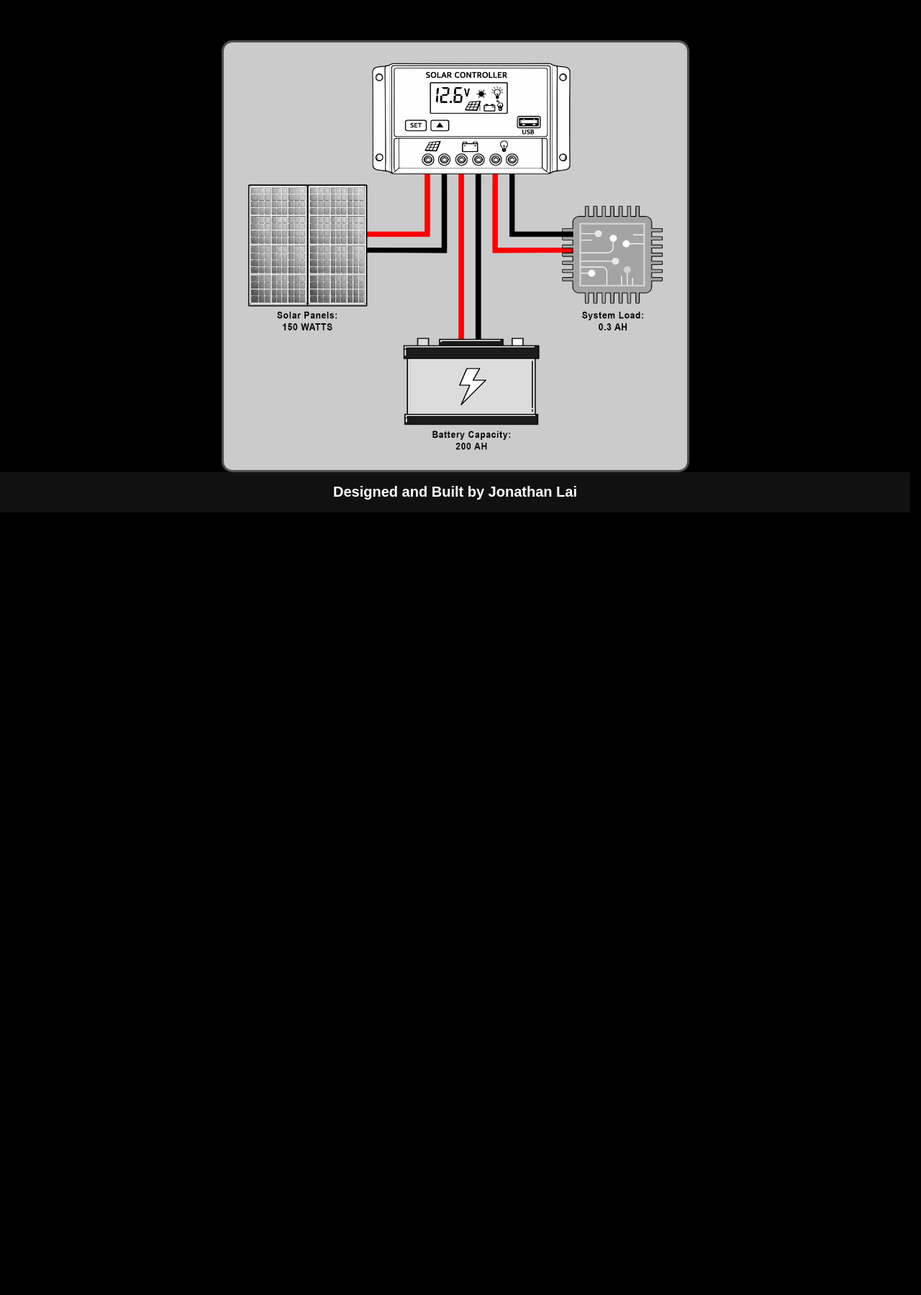
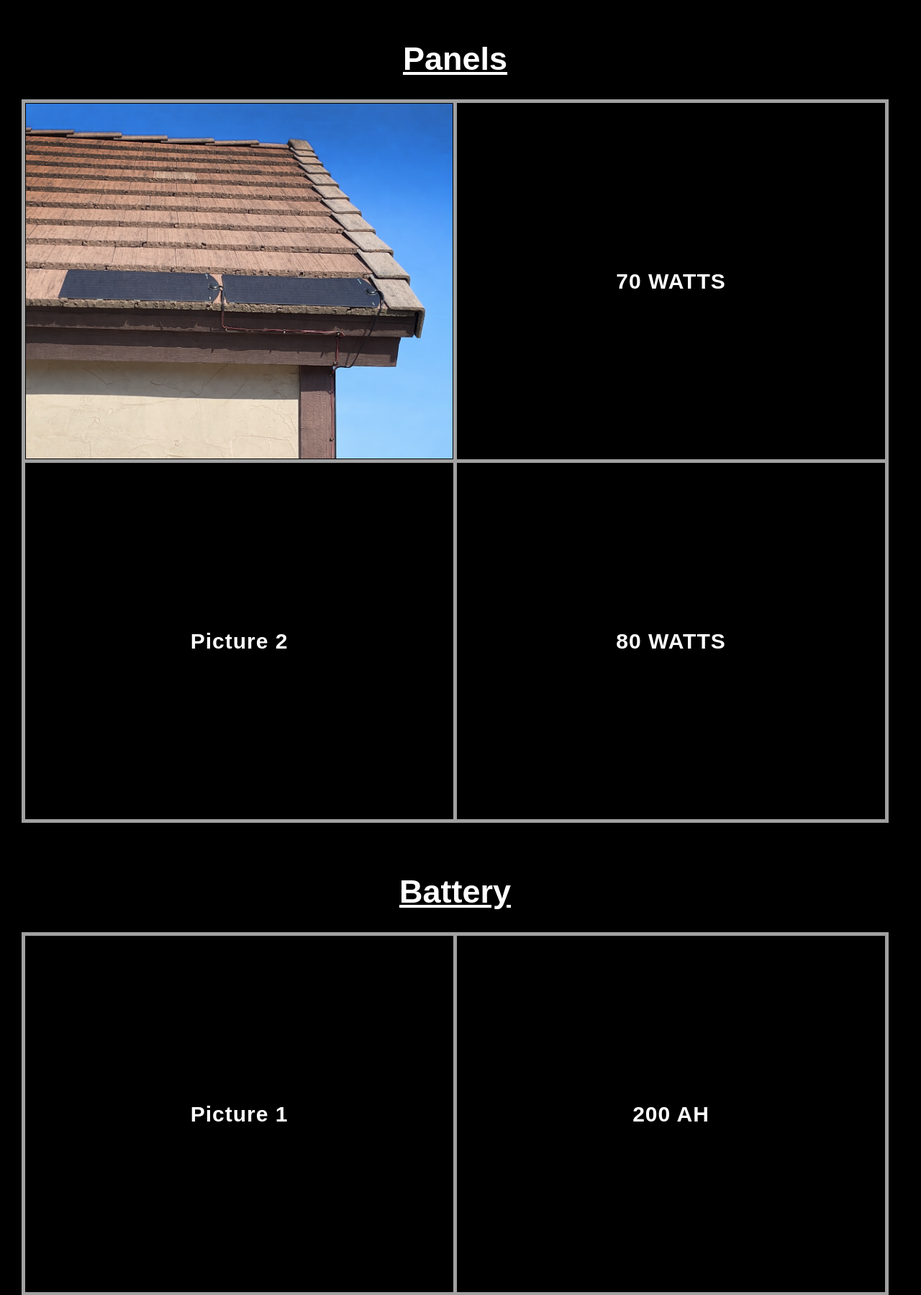
Before and after one commit to jlai9001/GateKeeper, a Node server app: page /solar in a window 1280 px wide. Shown: the part 200-1999 px from the top of the page at 72% size. Before the commit the page ends 912 px from the top, so only its background shows below. Run offline with Node 20, Linux system fonts and the light colour scheme; some libraries are stand-ins or nearby versions; some web fonts are replaced.

Commit message:
solar roof finished

```diff
--- a/public/css/solar.css
+++ b/public/css/solar.css
@@ -14,7 +14,7 @@
     border-bottom: 3px solid rgb(55, 55, 55);
     padding: 18px 0 14px;
     margin-bottom: 26px;
-    }
+}
 
 .solar-title {
     font-family: "Goldman", sans-serif;
@@ -38,12 +38,83 @@
     padding: 0 24px;
 }
 
+/* solar table */
 
-.solar_diagram{
+.solar-panel-heading{
+    text-align: center;
+    font-family: Arial, Helvetica, sans-serif;
+    font-size:45px;
+    font-weight: bolder;
+    color:white;
+    text-decoration: underline;
+    margin-bottom: 30px;
+}
+
+.solar-table {
+    font-family: Arial, Helvetica, sans-serif;
+    letter-spacing:1px;
+    font-size: 30px;
+    font-weight: 800;
+    margin: 0 auto 70px;
+    border: 5px solid rgb(161, 161, 161);
+    border-collapse: collapse; /* important for clean borders */
+    color: white;
+}
+
+.solar-table td {
+    border: 5px solid rgb(161, 161, 161);
+    height: 500px;
+    width: 600px;
+    text-align: center;
+}
+
+/* battery table */
+
+.battery-heading{
+    text-align: center;
+    font-family: Arial, Helvetica, sans-serif;
+    font-size:45px;
+    font-weight: bolder;
+    color:white;
+    text-decoration: underline;
+    margin-bottom: 30px;
+}
+
+.battery-table {
+    font-family: Arial, Helvetica, sans-serif;
+    letter-spacing:1px;
+    font-size: 30px;
+    font-weight: 800;
+    margin: 0 auto;
+    border: 5px solid rgb(161, 161, 161);
+    border-collapse: collapse; /* important for clean borders */
+    color: white;
+}
+
+.battery-table td {
+    border: 5px solid rgb(161, 161, 161);
+    height: 500px;
+    width: 600px;
+    text-align: center;
+}
+
+
+
+
+.solar-diagram{
     display:flex;
-    margin:auto;
+    margin:120px auto 0;
     border-radius: 15px;
     border: 3px solid rgb(80, 80, 80);
     height:600px;
     width:650px;
 }
+
+
+.solar-roof{
+  width: 100%;
+  height: 100%;
+  object-fit: cover;   /* fills, crops excess */
+  display: block;      /* removes the little baseline gap */
+
+}
--- a/views/pages/solar.ejs
+++ b/views/pages/solar.ejs
@@ -7,5 +7,38 @@
   </header>
 </section>
 
+<body>
 
-  <img class="solar_diagram" src="images/solar/Solar_Diagram.png" alt="Solar" />
+
+<div class="solar-panel-heading">
+  Panels
+</div>
+
+<table class="solar-table">
+  <tr>
+    <td> <img class="solar-roof" src="images/solar/Solar_Roof.png" alt="Solar_Roof" /> </td>
+    <td> 70 WATTS </td>
+  </tr>
+  <tr>
+    <td> Picture 2 </td>
+    <td> 80 WATTS </td>
+  </tr>
+</table>
+
+
+<div class="battery-heading">
+  Battery
+</div>
+
+<table class="battery-table">
+  <tr>
+    <td> Picture 1 </td>
+    <td> 200 AH </td>
+  </tr>
+</table>
+
+
+
+<img class="solar-diagram" src="images/solar/Solar_Diagram.png" alt="Solar" />
+
+</body>
```
Also changed, not shown: public/css/objectives.css (+4 -4 lines), public/images/solar/Solar_Roof.png (added).
